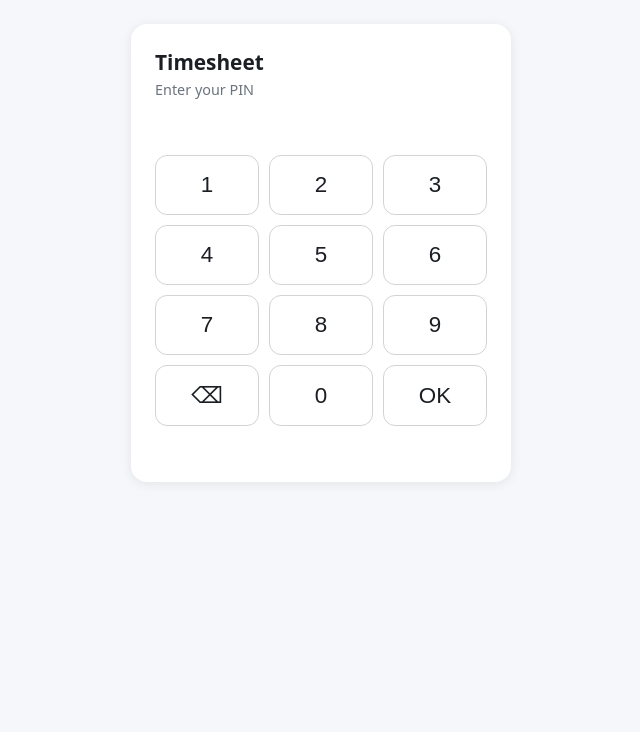
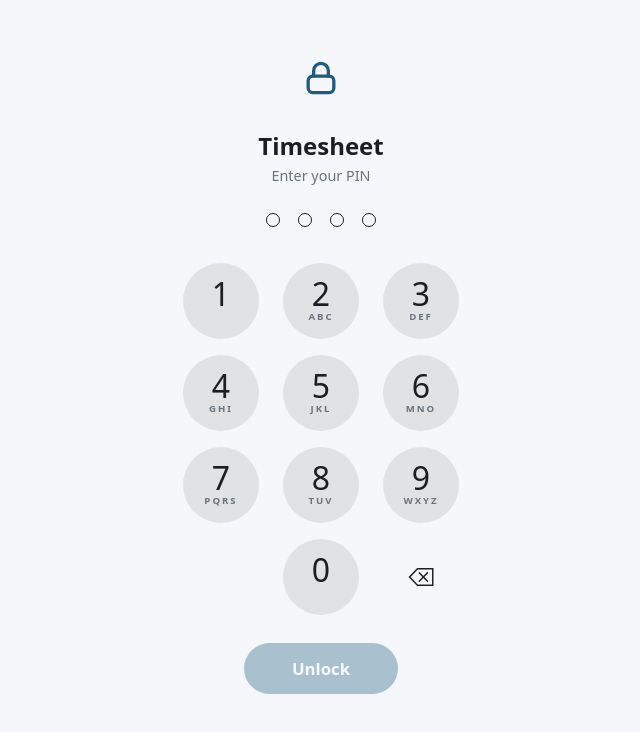
Before and after one commit to riteshroy85/timesheet, a plain HTML site: page index.html in a window 1280 px wide. Shown: the whole page, without its empty margins (319-959 px from the left). Drawn offline with Linux system fonts and the light colour scheme.

Commit message:
Lock-screen style PIN entry
Co-Authored-By: Claude Sonnet 5.5 <noreply@anthropic.com>

```diff
--- a/index.html
+++ b/index.html
@@ -24,12 +24,28 @@
           box-shadow:0 2px 12px rgba(0,0,0,.08); }
   h1 { font-size:1.3rem; margin:0 0 4px; }
   .muted { color:var(--muted); font-size:.9rem; }
-  .dots { display:flex; justify-content:center; gap:12px; margin:20px 0; min-height:16px; }
-  .dot { width:14px; height:14px; border-radius:50%; background:var(--accent); }
-  .pad { display:grid; grid-template-columns:repeat(3,1fr); gap:10px; }
-  .pad button { font-size:1.4rem; padding:16px 0; border-radius:12px; border:1px solid var(--line);
-                background:transparent; color:var(--text); }
-  .pad button:active { background:rgba(128,128,128,.2); }
+  /* Lock-screen style PIN entry */
+  .card.login { background:transparent; box-shadow:none; max-width:320px; text-align:center; padding:24px 0; }
+  .card.login h1 { font-size:1.5rem; margin-top:24px; }
+  .lock { width:44px; height:44px; margin:8px auto 0; color:var(--accent); }
+  .dots { display:flex; justify-content:center; gap:18px; margin:28px 0 36px; min-height:14px; }
+  .dots.shake { animation:shake .4s; }
+  @keyframes shake { 20%,60% { transform:translateX(-10px); } 40%,80% { transform:translateX(10px); } }
+  .dot { width:14px; height:14px; border-radius:50%; border:1.5px solid var(--text); transition:background .1s; }
+  .dot.on { background:var(--text); }
+  .pad { display:grid; grid-template-columns:repeat(3,76px); gap:16px 24px; justify-content:center; user-select:none; -webkit-user-select:none; }
+  .pad button { width:76px; height:76px; border-radius:50%; border:0; background:rgba(128,128,128,.18); color:var(--text);
+                font-size:2rem; font-weight:300; line-height:1; padding:0; display:flex; flex-direction:column;
+                align-items:center; justify-content:center; touch-action:manipulation; -webkit-tap-highlight-color:transparent;
+                font-family:inherit; transition:background .15s; }
+  .pad button small { font-size:.6rem; font-weight:600; letter-spacing:2px; margin-top:2px; min-height:.7rem; color:var(--muted); }
+  .pad button:active { background:rgba(128,128,128,.45); transition:none; }
+  .pad button.ghost { background:transparent; font-size:1.5rem; }
+  .pad button.ghost:active { background:rgba(128,128,128,.2); }
+  .pad .spacer { visibility:hidden; }
+  .unlock { margin-top:28px; padding:14px 48px; font-size:1.05rem; font-weight:600; border:0; border-radius:999px;
+            background:var(--accent); color:#fff; font-family:inherit; touch-action:manipulation; }
+  .unlock:disabled { opacity:.35; }
 
   label { display:block; margin-top:16px; font-size:.9rem; color:var(--muted); }
   input { display:block; width:100%; margin-top:6px; font-size:1.2rem; padding:12px; border-radius:10px; border:1px solid var(--line);
@@ -48,14 +64,18 @@
 </style>
 </head>
 <body>
-<div class="card">
+<div class="card login" id="card">
 
   <!-- PIN screen -->
   <div id="loginView">
+    <svg class="lock" viewBox="0 0 24 24" fill="none" stroke="currentColor" stroke-width="1.8" stroke-linecap="round" stroke-linejoin="round">
+      <rect x="5" y="11" width="14" height="9" rx="2.5"/><path d="M8 11V8a4 4 0 0 1 8 0v3"/>
+    </svg>
     <h1>Timesheet</h1>
-    <div class="muted">Enter your PIN</div>
+    <div class="muted" id="prompt">Enter your PIN</div>
     <div class="dots" id="dots"></div>
     <div class="pad" id="pad"></div>
+    <button class="unlock" id="unlock" disabled>Unlock</button>
   </div>
 
   <!-- Entry form -->
@@ -104,24 +124,45 @@
   })();
 
   // ---- keypad ----
-  ['1','2','3','4','5','6','7','8','9','⌫','0','OK'].forEach(function (k) {
+  var LETTERS = { '2':'ABC','3':'DEF','4':'GHI','5':'JKL','6':'MNO','7':'PQRS','8':'TUV','9':'WXYZ' };
+  ['1','2','3','4','5','6','7','8','9','','0','⌫'].forEach(function (k) {
     var b = document.createElement('button');
-    b.textContent = k;
+    if (k === '') { b.className = 'spacer'; b.disabled = true; }
+    else if (k === '⌫') { b.className = 'ghost'; b.setAttribute('aria-label', 'Delete'); b.textContent = '⌫'; }
+    else { b.innerHTML = k + '<small>' + (LETTERS[k] || '') + '</small>'; }
     b.onclick = function () { press(k); };
     $('pad').appendChild(b);
   });
+  $('unlock').onclick = submitPin;
 
   function press(k) {
     if (k === '⌫') pin = pin.slice(0, -1);
-    else if (k === 'OK') return submitPin();
     else if (pin.length < PIN_LEN_MAX) pin += k;
+    if (navigator.vibrate) navigator.vibrate(8);
     drawDots();
   }
+  // 4 outlined placeholders; they fill as you type and grow for longer PINs.
   function drawDots() {
     $('dots').innerHTML = '';
-    for (var i = 0; i < pin.length; i++) {
-      var d = document.createElement('div'); d.className = 'dot'; $('dots').appendChild(d);
+    for (var i = 0; i < Math.max(4, pin.length); i++) {
+      var d = document.createElement('div'); d.className = i < pin.length ? 'dot on' : 'dot'; $('dots').appendChild(d);
     }
+    $('unlock').disabled = pin.length === 0;
+  }
+  drawDots();
+
+  // Desktop keyboard support.
+  document.addEventListener('keydown', function (e) {
+    if ($('loginView').classList.contains('hidden')) return;
+    if (/^\d$/.test(e.key)) press(e.key);
+    else if (e.key === 'Backspace') press('⌫');
+    else if (e.key === 'Enter') submitPin();
+  });
+
+  function wrongPin(text) {
+    pin = ''; drawDots(); msg(text, 'err');
+    $('dots').classList.remove('shake'); void $('dots').offsetWidth; $('dots').classList.add('shake');
+    if (navigator.vibrate) navigator.vibrate([60, 40, 60]);
   }
 
   function msg(text, cls) { $('msg').textContent = text || ''; $('msg').className = cls || ''; }
@@ -148,12 +189,13 @@
     msg('Checking…');
     api({ action: 'login' }).then(function (r) {
       msg('');
+      $('card').classList.remove('login');
       $('loginView').classList.add('hidden');
       $('formView').classList.remove('hidden');
       $('hello').textContent = 'Hi, ' + r.name;
       $('date').value = r.entry.date;
       fill(r.entry);
-    }).catch(function (e) { pin = ''; drawDots(); msg(e.message, 'err'); });
+    }).catch(function (e) { wrongPin(e.message); });
   }
 
   function fill(en) {
@@ -186,6 +228,7 @@
 
   $('logout').onclick = function () {
     pin = ''; drawDots(); msg('');
+    $('card').classList.add('login');
     $('formView').classList.add('hidden');
     $('loginView').classList.remove('hidden');
   };
```
